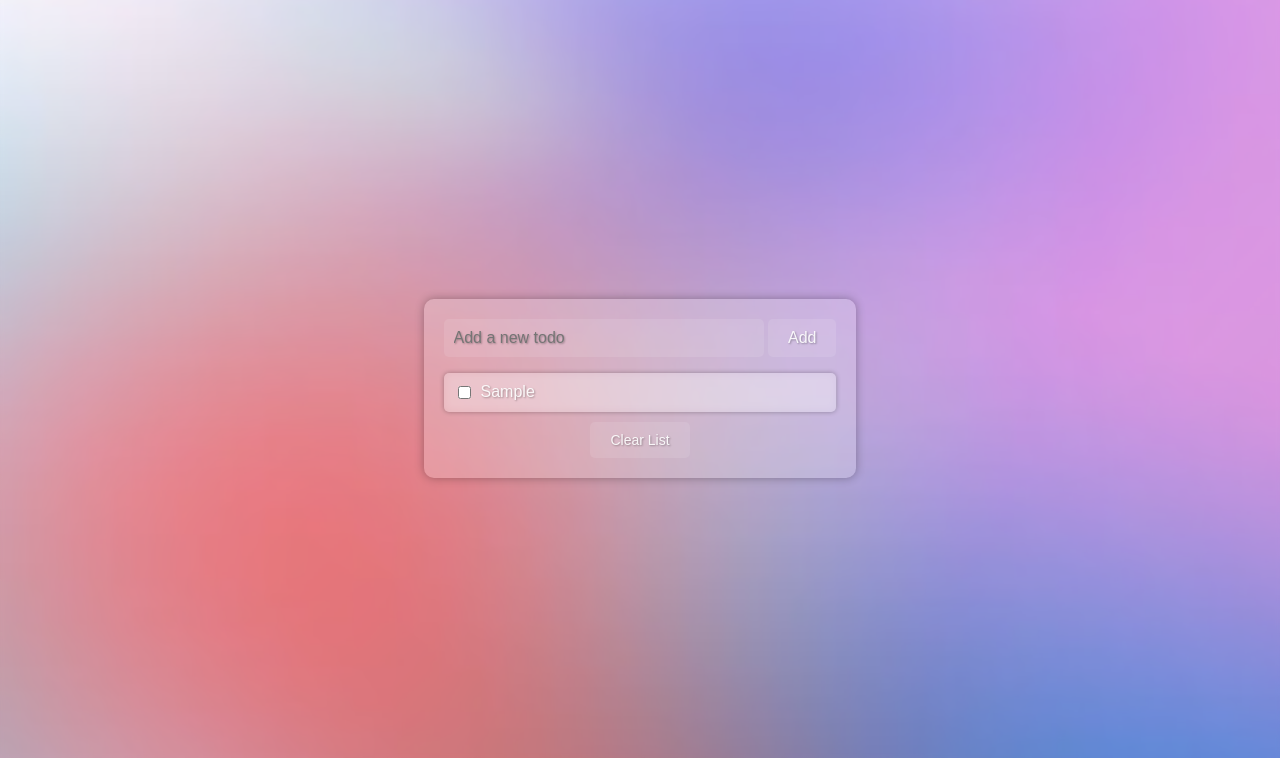
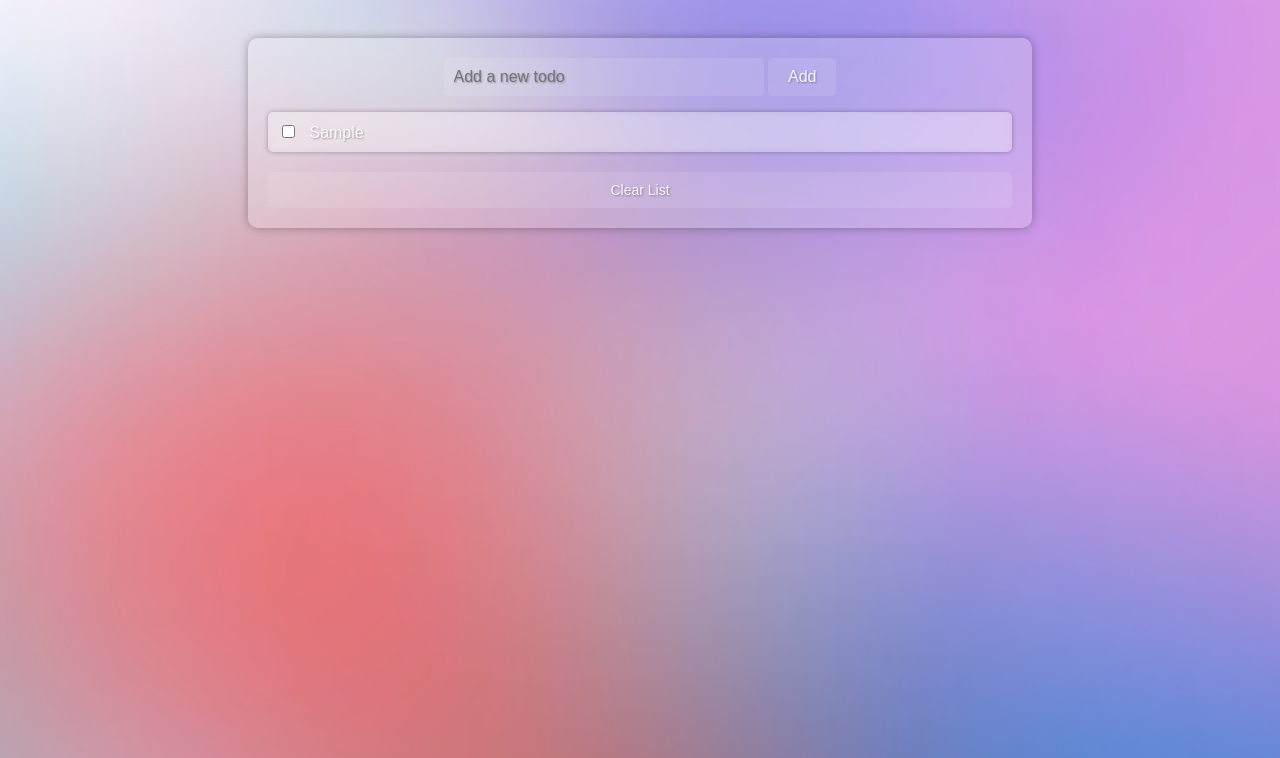
Before and after one commit to anishtankala/todo-test, a plain HTML site: page index.html in a window 1280 px wide. Both pictures are taken after typing "Sample" into the empty fields and a click on the button "Add". Shown: the part 82-840 px from the top of the page. Drawn offline with Linux system fonts and the light colour scheme.

Commit message:
refactored todo item appending

```diff
--- a/script.js
+++ b/script.js
@@ -40,7 +40,20 @@ const todoList = document.getElementById('todo-list');
 const clearButton = document.getElementById('clear-button');
 
 // Add event listener to the add button
-addButton.addEventListener('click', addTodo);
+// addButton.addEventListener('click', addTodo);
+addButton.addEventListener('click', () => {
+    const todoText = todoInput.value.trim();
+    if (todoText !== '') {
+      const todoItem = document.createElement('li');
+      todoItem.classList.add('todo-item');
+      todoItem.innerHTML = `
+        <input type="checkbox">
+        <span>${todoText}</span>
+      `;
+      todoList.appendChild(todoItem);
+      todoInput.value = '';
+    }
+  });
 
 // Add event listener to the todo input for Enter key press
 todoInput.addEventListener('keydown', function(event) {
--- a/styles1.css
+++ b/styles1.css
@@ -5,7 +5,7 @@ body {
     background: linear-gradient(135deg, rgba(255, 255, 255, 0.15), rgba(0, 0, 0, 0.15)), url(background.jpg);
     background-size: cover;
     backdrop-filter: blur(2px);
-    display: flex;
+    /* display: flex; */
     justify-content: center;
     align-items: center;
     height: 100vh;
@@ -28,6 +28,12 @@ body {
   #todo-container {
     margin-top: 100px;
     text-align: center;
+    display: flex;
+    flex-direction: column;
+    /* flex-basis: 50%; */
+    max-width: 60%;
+    margin-inline: auto;
+    align-self: auto;
     background: rgba(255, 255, 255, 0.2);
     backdrop-filter: blur(10px);
     padding: 20px;
@@ -60,10 +66,13 @@ body {
     list-style-type: none;
     padding: 0;
     margin-bottom: 10px;
+    /* flex-direction: row;
+    flex-wrap: nowrap; */
+    flex-basis: 50%;
   }
 
   .todo-item {
-    display: flex;
+    /* flex-direction: row; */
     align-items: center;
     text-align: justify;
     margin-bottom: 10px;
```
